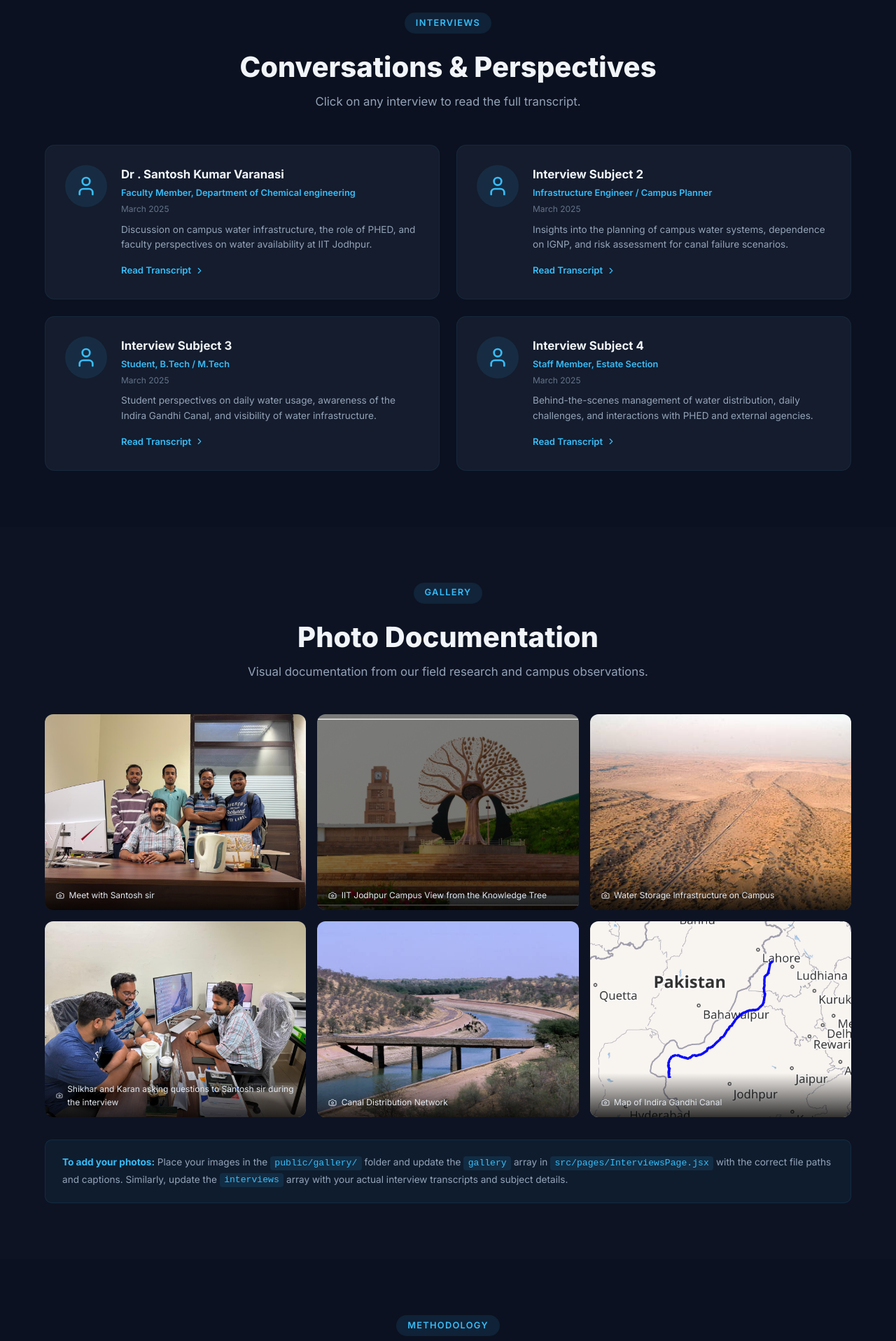
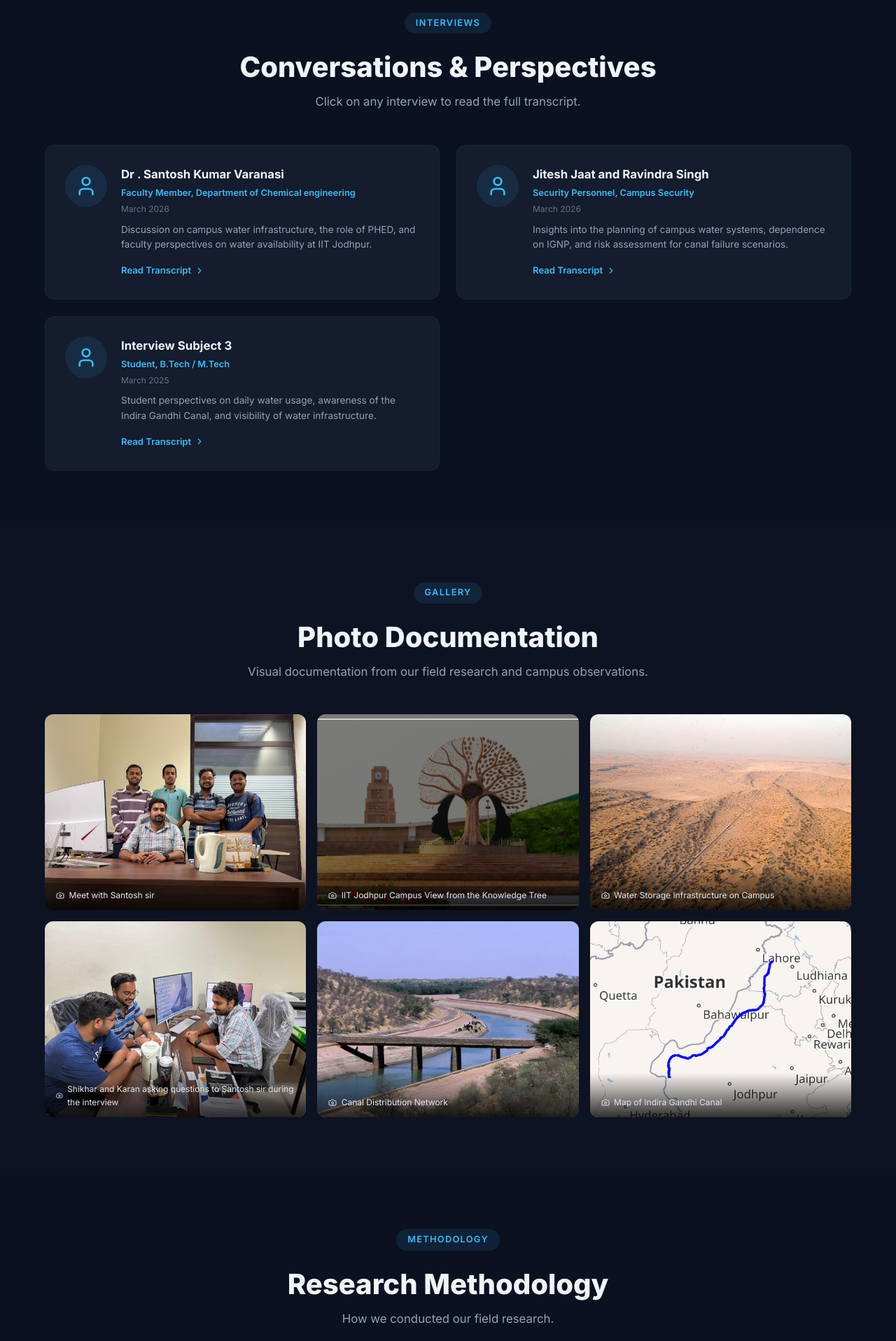
Before and after one commit to shikhar5647/website_role_of_tech, a React (Vite) app: page /interviews in a window 1280 px wide. Shown: the part 606-2523 px from the top of the page at 70% size. Built offline with nearby package versions, Linux system fonts and the light colour scheme.

Commit message:
changes_made

```diff
--- a/src/pages/InterviewsPage.jsx
+++ b/src/pages/InterviewsPage.jsx
@@ -13,7 +13,7 @@ const interviews = [
     id: 1,
     name: 'Dr . Santosh Kumar Varanasi ',
     role: 'Faculty Member, Department of Chemical engineering ',
-    date: 'March 2025',
+    date: 'March 2026',
     thumbnail: null, // Replace with actual image path: '/interviews/photo1.jpg'
     summary:
       'Discussion on campus water infrastructure, the role of PHED, and faculty perspectives on water availability at IIT Jodhpur.',
@@ -56,9 +56,9 @@ Answer: Possible answers might include: the fragility of the supply chain, the e
   },
   {
     id: 2,
-    name: 'Interview Subject 2',
-    role: 'Infrastructure Engineer / Campus Planner',
-    date: 'March 2025',
+    name: 'Jitesh Jaat and Ravindra Singh',
+    role: 'Security Personnel, Campus Security',
+    date: 'March 2026',
     thumbnail: null,
     summary:
       'Insights into the planning of campus water systems, dependence on IGNP, and risk assessment for canal failure scenarios.',
@@ -95,28 +95,6 @@ Q: Have you experienced water scarcity or disruptions on campus?
 A: [Interviewee response]
 
 Q: Were you aware of the Indira Gandhi Canal before this conversation?
-
-A: [Interviewee response]`,
-  },
-  {
-    id: 4,
-    name: 'Interview Subject 4',
-    role: 'Staff Member, Estate Section',
-    date: 'March 2025',
-    thumbnail: null,
-    summary:
-      'Behind-the-scenes management of water distribution, daily challenges, and interactions with PHED and external agencies.',
-    transcript: `[Replace this with your actual interview transcript]
-
-Q: Can you walk us through how water reaches the campus daily?
-
-A: [Interviewee response]
-
-Q: What are the main challenges in managing water supply on campus?
-
-A: [Interviewee response]
-
-Q: How do you coordinate with PHED and other agencies?
 
 A: [Interviewee response]`,
   },
@@ -313,16 +291,6 @@ export default function InterviewsPage() {
             </motion.div>
           ))}
         </div>
-
-        <div className="gallery-instruction">
-          <p>
-            <strong>To add your photos:</strong> Place your images in the{' '}
-            <code>public/gallery/</code> folder and update the <code>gallery</code> array
-            in <code>src/pages/InterviewsPage.jsx</code> with the correct file paths and
-            captions. Similarly, update the <code>interviews</code> array with your actual
-            interview transcripts and subject details.
-          </p>
-        </div>
       </section>
 
       {/* Lightbox */}
```
Also changed, not shown: .claude/projects/-Users-shikhar-Desktop-Personal-codes-website-role-of-tech/memory/MEMORY.md (added), public/team/devam.jpeg (added).
